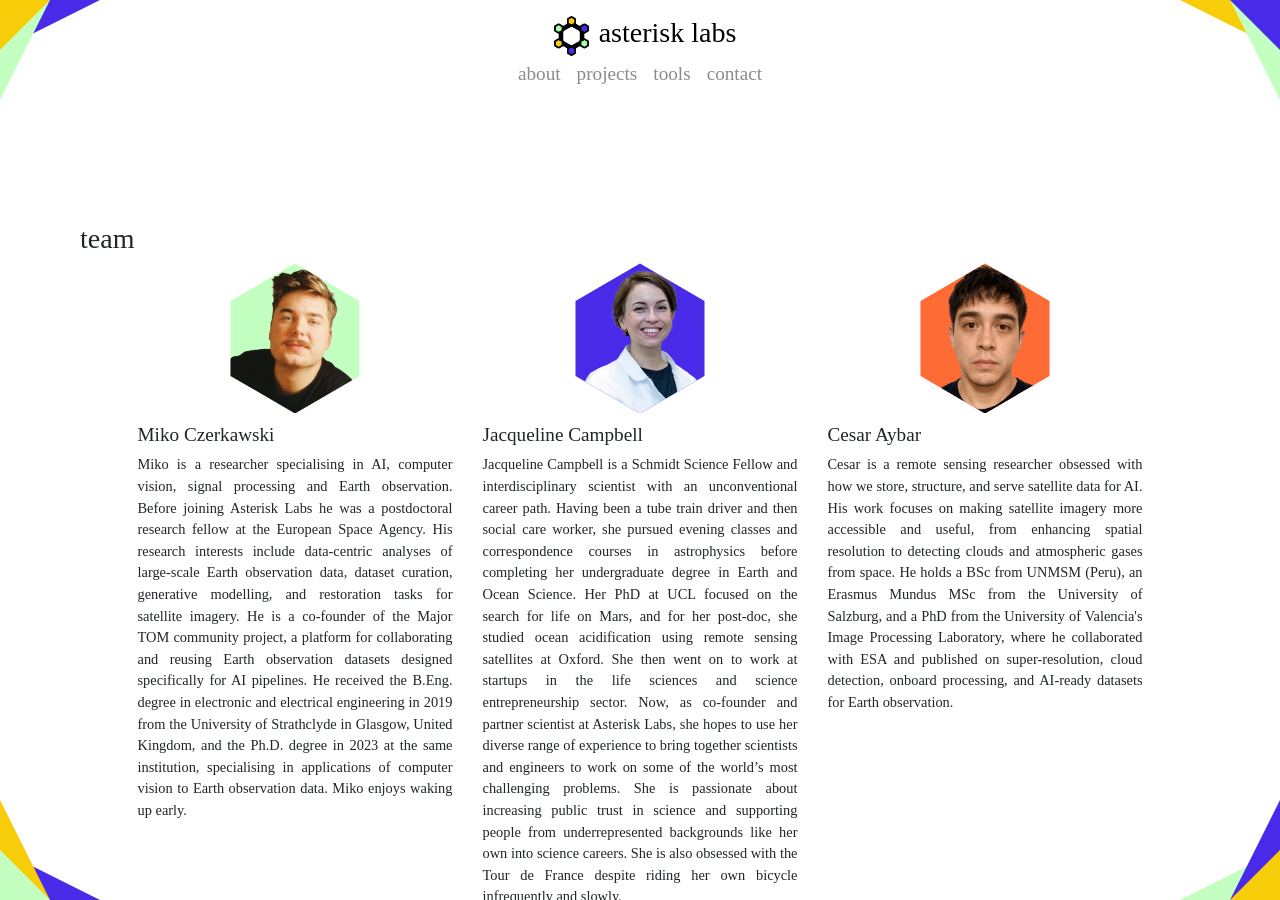
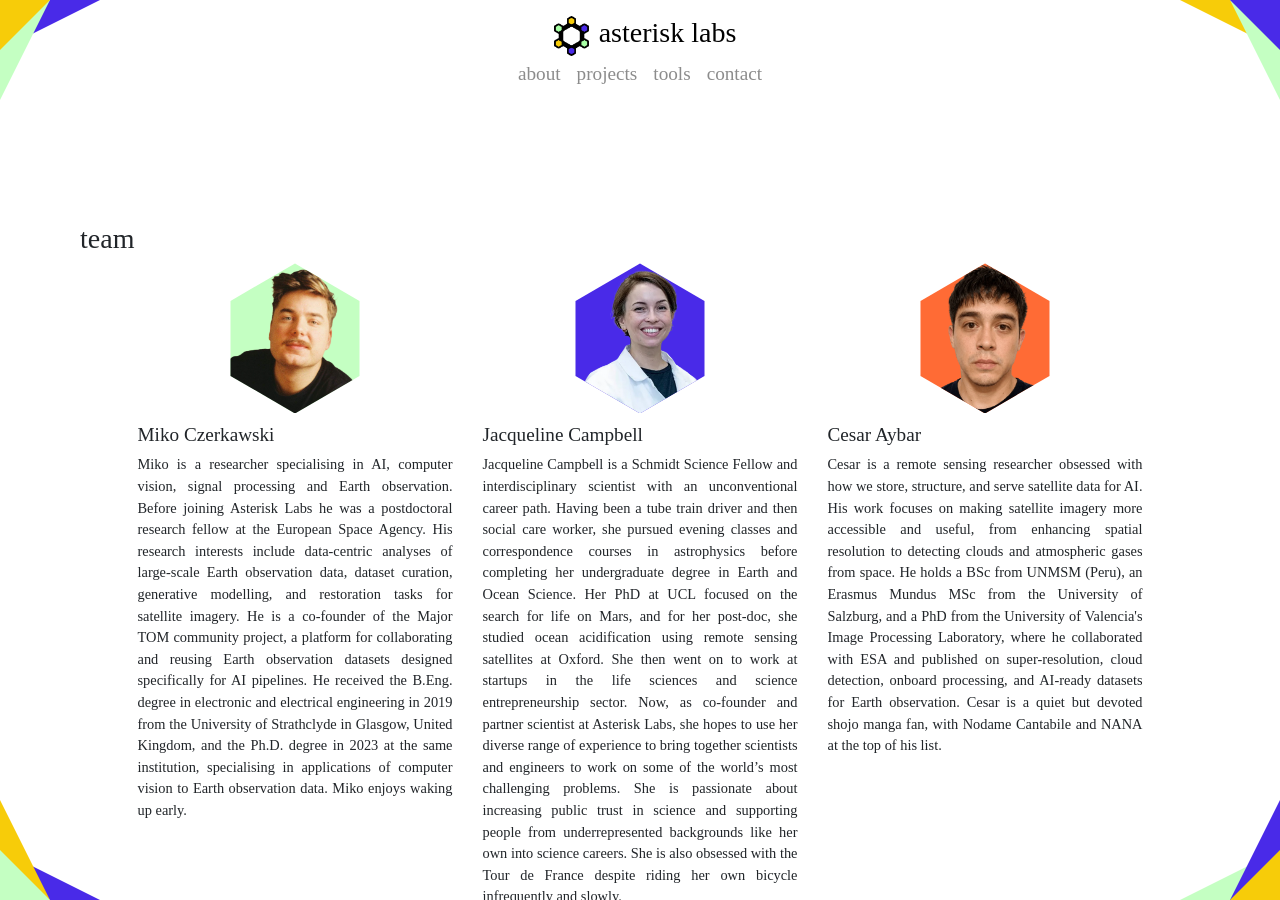
Before and after one commit to asterisk-labs/asterisk-labs.github.io, a Jekyll site: the page built from team.html, in a window 1280 px wide and 900 px high. Built offline with Jekyll 4.4.1, drawn with Linux system fonts in a browser that asks for light colours; some web fonts are replaced.

Commit message:
add closing line to cesar bio

```diff
--- a/_data/members.yml
+++ b/_data/members.yml
@@ -32,7 +32,7 @@
   role: "Scientist"
   image: "/assets/imgs/profiles/cesar-transparent.png"
   color: "#ff6b35" # Cesar colour theme
-  bio: "Cesar is a remote sensing researcher obsessed with how we store, structure, and serve satellite data for AI. His work focuses on making satellite imagery more accessible and useful, from enhancing spatial resolution to detecting clouds and atmospheric gases from space. He holds a BSc from UNMSM (Peru), an Erasmus Mundus MSc from the University of Salzburg, and a PhD from the University of Valencia's Image Processing Laboratory, where he collaborated with ESA and published on super-resolution, cloud detection, onboard processing, and AI-ready datasets for Earth observation."
+  bio: "Cesar is a remote sensing researcher obsessed with how we store, structure, and serve satellite data for AI. His work focuses on making satellite imagery more accessible and useful, from enhancing spatial resolution to detecting clouds and atmospheric gases from space. He holds a BSc from UNMSM (Peru), an Erasmus Mundus MSc from the University of Salzburg, and a PhD from the University of Valencia's Image Processing Laboratory, where he collaborated with ESA and published on super-resolution, cloud detection, onboard processing, and AI-ready datasets for Earth observation. Cesar is a quiet but devoted shojo manga fan, with Nodame Cantabile and NANA at the top of his list."
 
 - name: "Alex Saoulis"
   role: "Partner Scientist"
```
